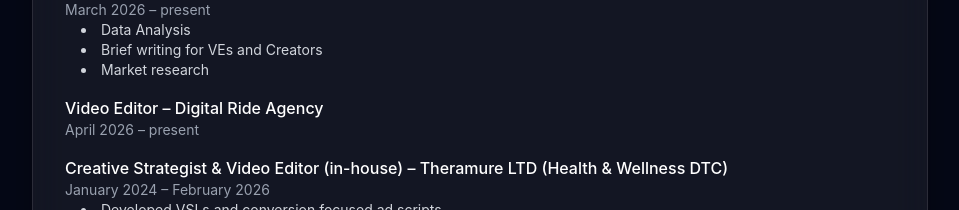
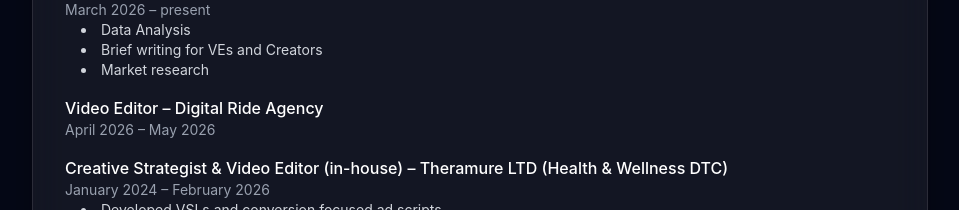
Before and after one commit to vedjadhav2816/Elena-Jimenez-Luis-Portfolio-, a React (Vite) app: page / in a window 1280 px wide. Shown: the part 6240-6450 px from the top of the page, without its empty margins (160-1119 px from the left). Built offline with nearby package versions, Linux system fonts and the light colour scheme.

Commit message:
fixed date in CV

```diff
--- a/src/components/CVPage.jsx
+++ b/src/components/CVPage.jsx
@@ -93,7 +93,7 @@
                 </div>
                 <div>
                   <p className="font-medium">Video Editor – Digital Ride Agency</p>
-                  <p className="text-sm text-gray-400">April 2026 – present</p>
+                  <p className="text-sm text-gray-400">April 2026 – May 2026</p>
                 </div>
                 <div>
                   <p className="font-medium">Creative Strategist & Video Editor (in-house) – Theramure LTD (Health & Wellness DTC)</p>
```
